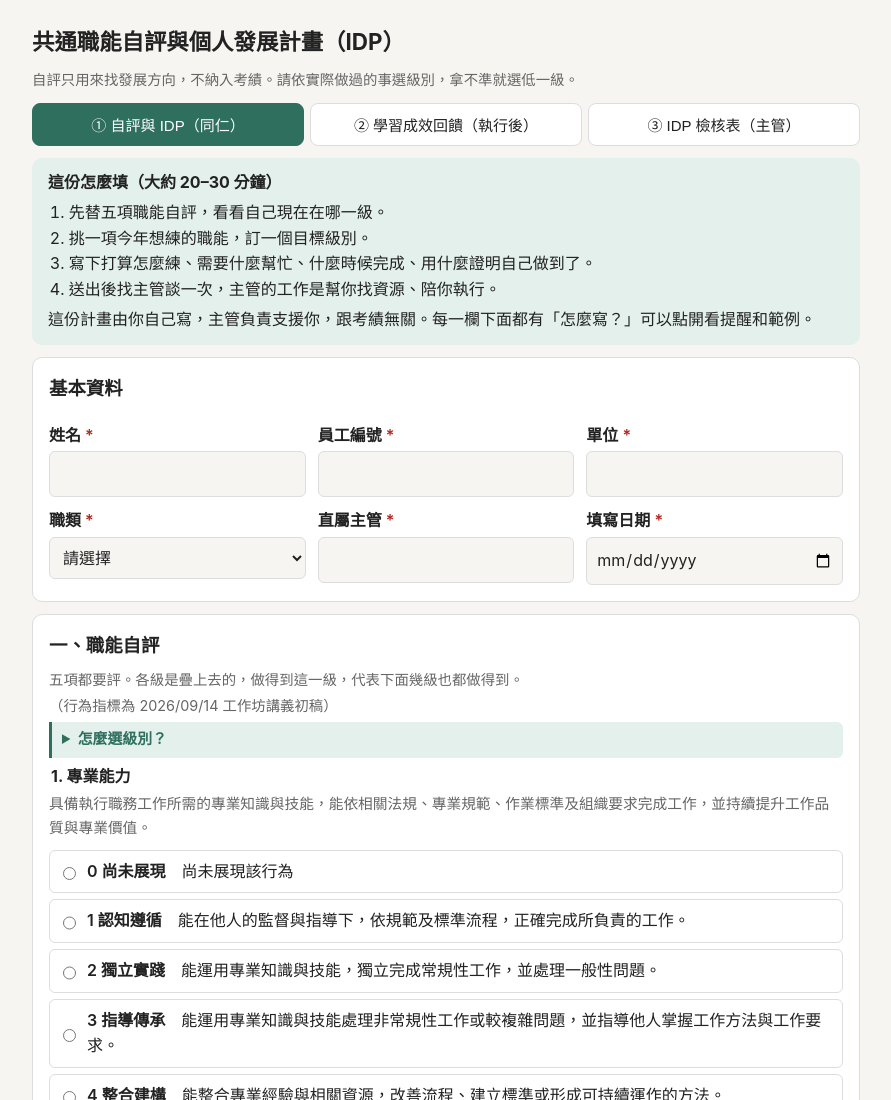
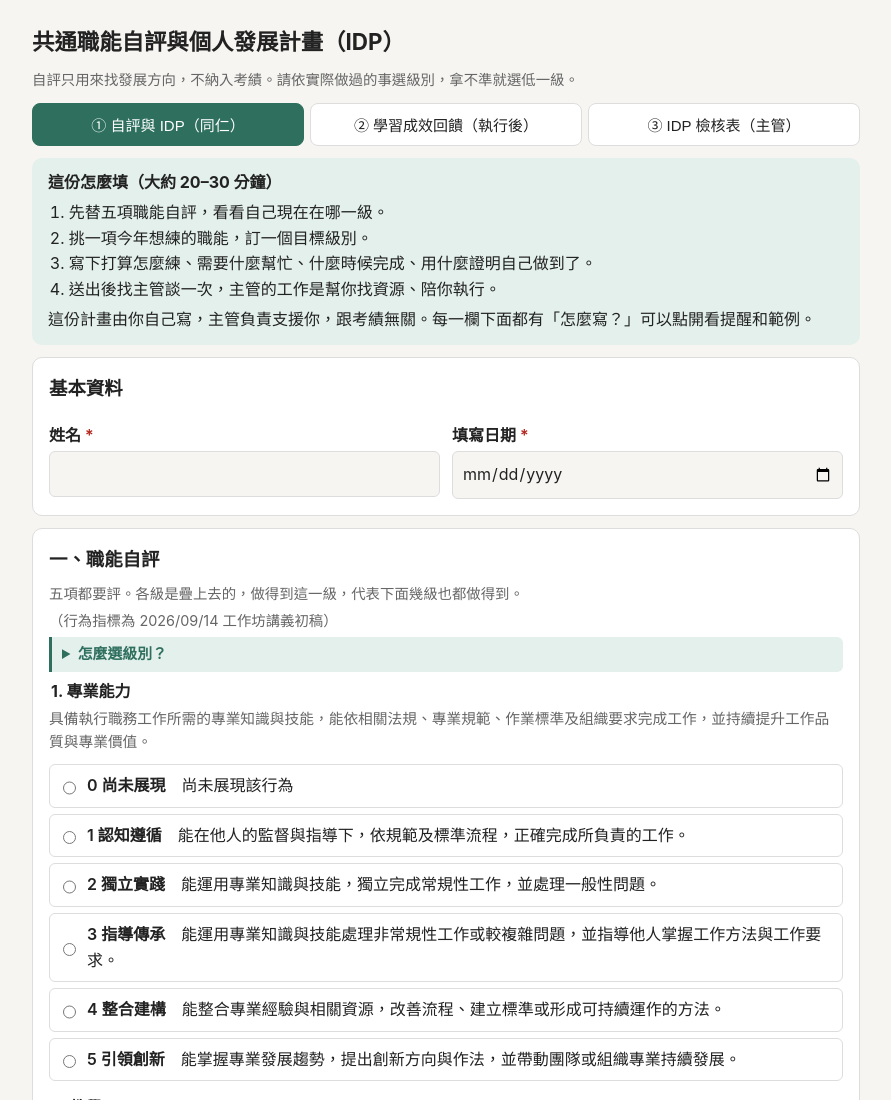
Before and after one commit to kukocliao/kukocliao.github.io, a plain HTML site: page idp/index.html in a window 1280 px wide. Shown: the top 1100 px of the page, without its empty margins (194-1085 px from the left). Drawn offline with Linux system fonts and the light colour scheme.

Commit message:
IDP 表單：自評與 IDP 的基本資料只留姓名與填寫日期
Co-Authored-By: Claude Opus 5.5 <noreply@anthropic.com>

```diff
--- a/idp/index.html
+++ b/idp/index.html
@@ -77,11 +77,6 @@ details.guide .ex{background:var(--card);border:1px dashed var(--line);border-ra
     <h2>基本資料</h2>
     <div class="grid">
       <div><label class="req" for="p_name">姓名</label><input id="p_name" name="姓名" required></div>
-      <div><label class="req" for="p_id">員工編號</label><input id="p_id" name="員工編號" required></div>
-      <div><label class="req" for="p_unit">單位</label><input id="p_unit" name="單位" required></div>
-      <div><label class="req" for="p_type">職類</label>
-        <select id="p_type" name="職類" required><option value="">請選擇</option><option>醫技</option><option>護理</option><option>行政</option><option>其他</option></select></div>
-      <div><label class="req" for="p_boss">直屬主管</label><input id="p_boss" name="直屬主管" required></div>
       <div><label class="req" for="p_date">填寫日期</label><input id="p_date" type="date" name="填寫日期" required></div>
     </div>
   </section>
```
